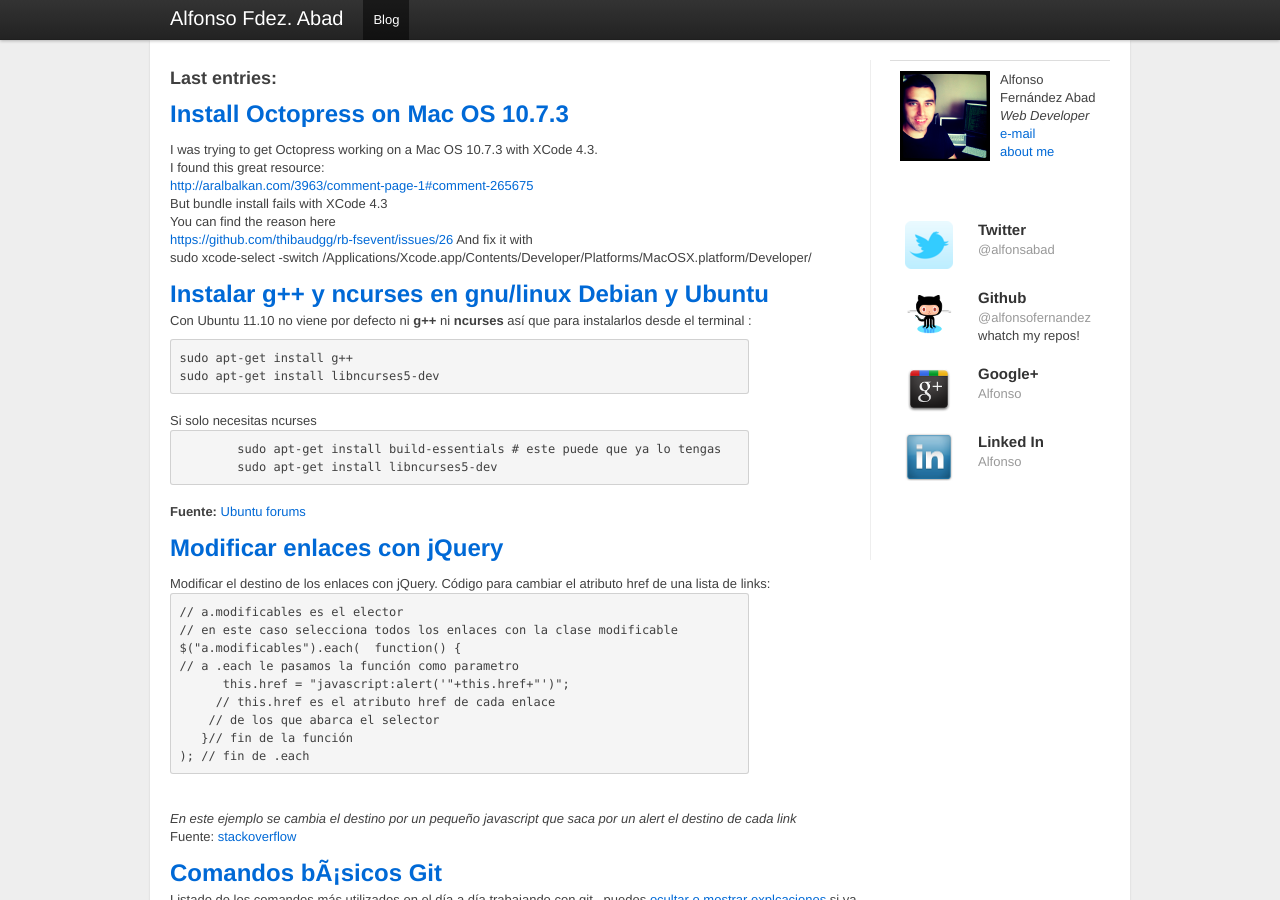
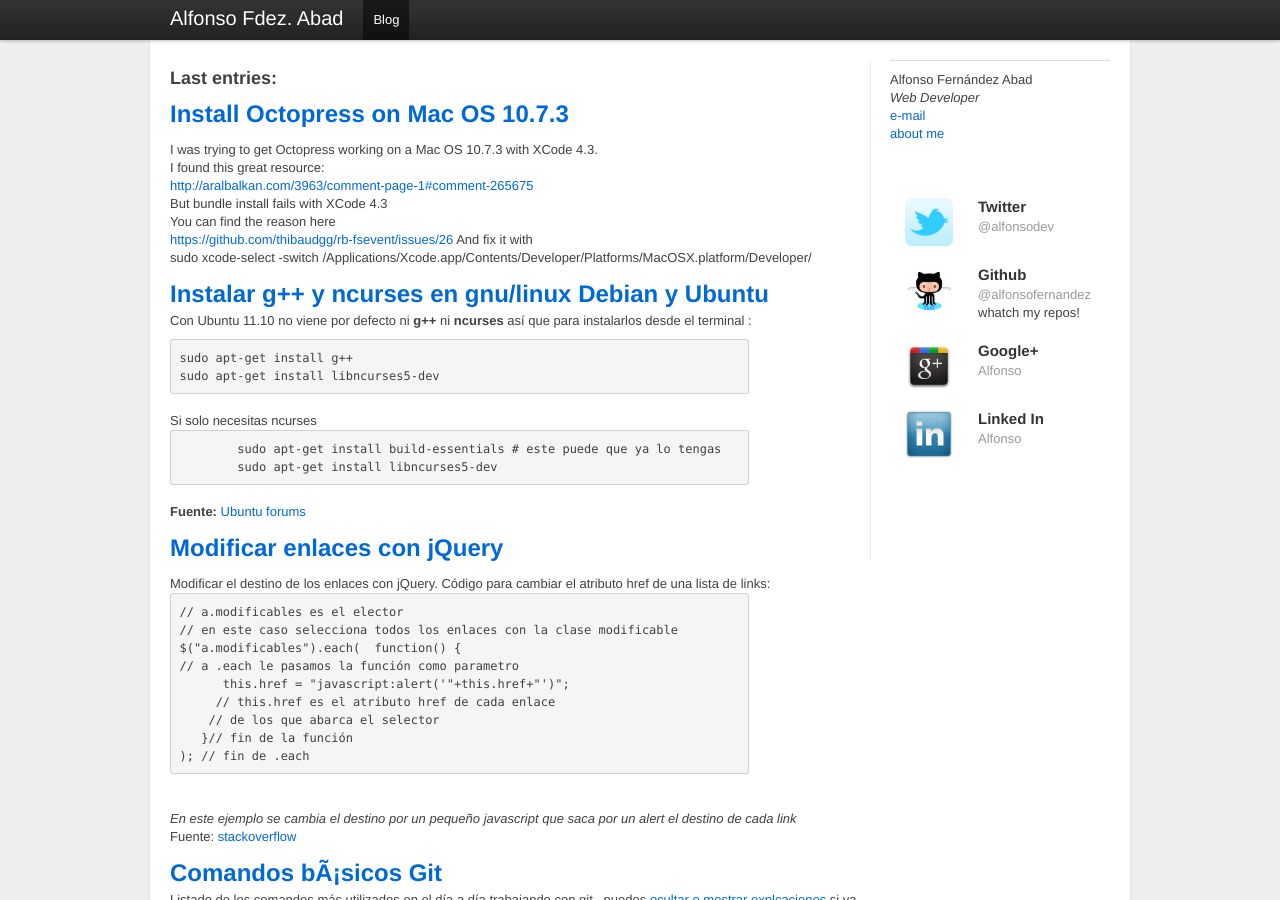
Before and after one commit to alfonsofernandez/alfonsofernandez.github.com, a Jekyll site: the page built from index.html, in a window 1280 px wide and 900 px high. Built offline with Jekyll 4.4.1, drawn with Linux system fonts in a browser that asks for light colours; Markdown is read by kramdown in place of the engine named in the settings.

Commit message:
Twitter actualizado

```diff
--- a/_layouts/default.html
+++ b/_layouts/default.html
@@ -88,9 +88,7 @@
 			<div>
 				<table>
 					<tr>
-						<td>
-							<img src="/images/alfons2.png" width="90px">
-						</td>
+
 						<td style="padding-left:0px;">
 							Alfonso Fernández Abad<br>
 							<em>Web Developer</em><br>
@@ -108,14 +106,14 @@
   			<tbody>
 	  				<tr>
 					    <td valign="middle"   >
-					      <a href="http://www.twitter.com/alfonsabad" style="text-decoration:none;">
+					      <a href="http://www.twitter.com/alfonsodev" style="text-decoration:none;">
 					        <img alt="" height="48" src="/images/twitter.png" style="display:block; border: none;" width="48">
 					      </a>
 					    </td>
 
 					    <td valign="middle" width="100%"  >
-					      <a href="http://www.twitter.com/alfonsabad" style="font-size: 15px; font-weight: bold; color: #333; text-decoration: none;">Twitter<br>
-					        <span style="font-size: 13px; font-weight: normal; color: #999;">@alfonsabad</span>
+					      <a href="http://www.twitter.com/alfonsodev" style="font-size: 15px; font-weight: bold; color: #333; text-decoration: none;">Twitter<br>
+					        <span style="font-size: 13px; font-weight: normal; color: #999;">@alfonsodev</span>
 					      </a>
 					    </td>
 					</tr>
```
